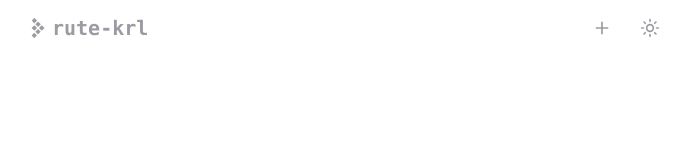
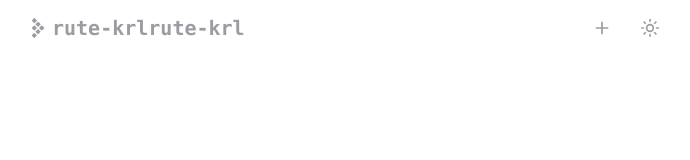
Before and after one commit to dialkq/rute-krl, a Next.js app: page / in a window 1280 px wide. Shown: the top 160 px of the page, without its empty margins (292-982 px from the left). Built offline with nearby package versions, Linux system fonts and the light colour scheme.

Commit message:
navbar/teks changed

```diff
--- a/components/common/Navbar/index.tsx
+++ b/components/common/Navbar/index.tsx
@@ -14,6 +14,9 @@ const Navbar = () => {
           <p className="lg:text-xl text-foreground/40 cursor-pointer text-center font-semibold font-mono group-hover:text-foreground/90">
             rute-krl
           </p>
+          <p className="lg:text-xl text-foreground/40 cursor-pointer text-center font-semibold font-mono group-hover:text-foreground/90">
+            rute-krl
+          </p>
         </div>
         <div className="grid grid-cols-2 gap-0 md:gap-1">
           {/* TAMBAHKAN STASIUN */}
```
